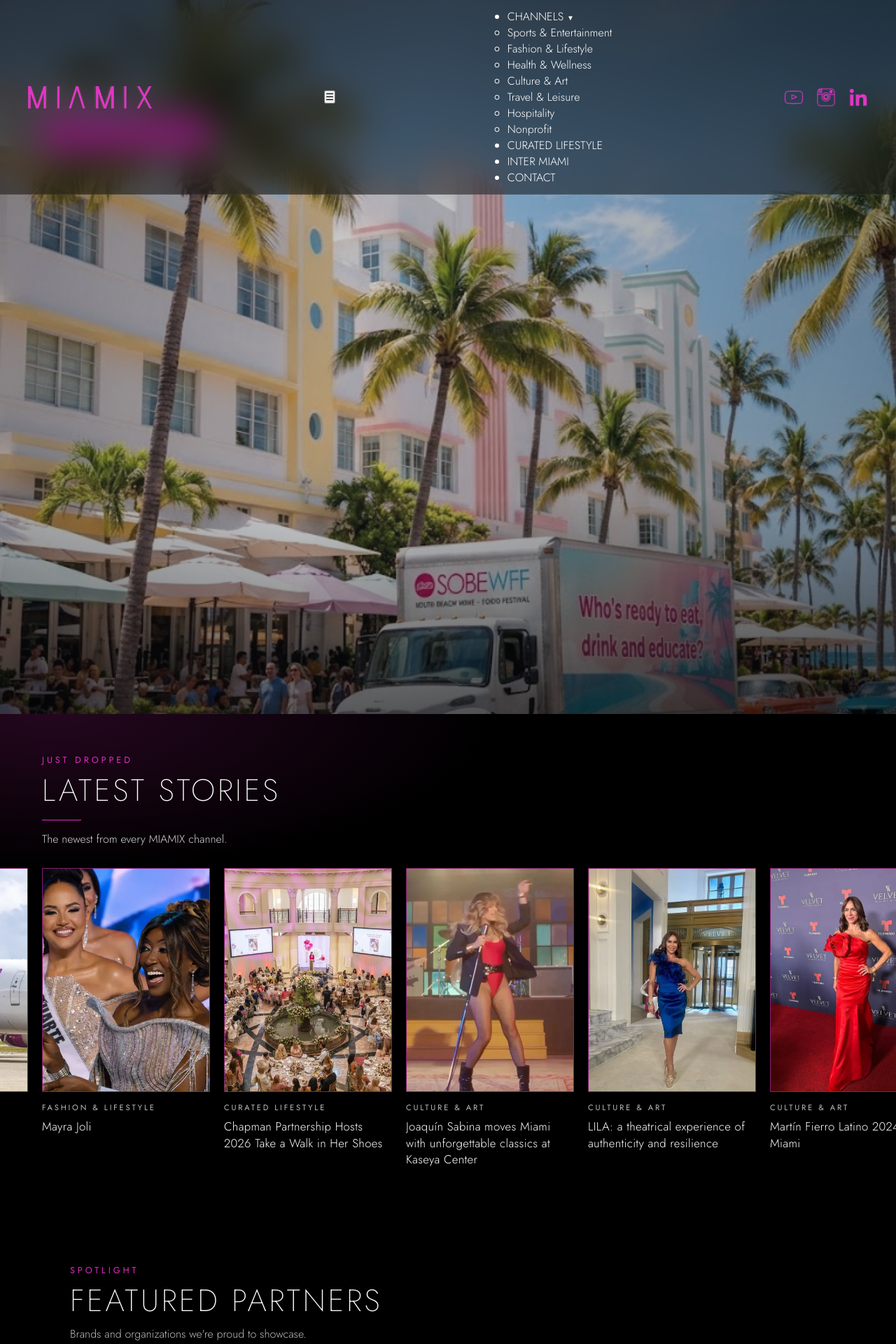
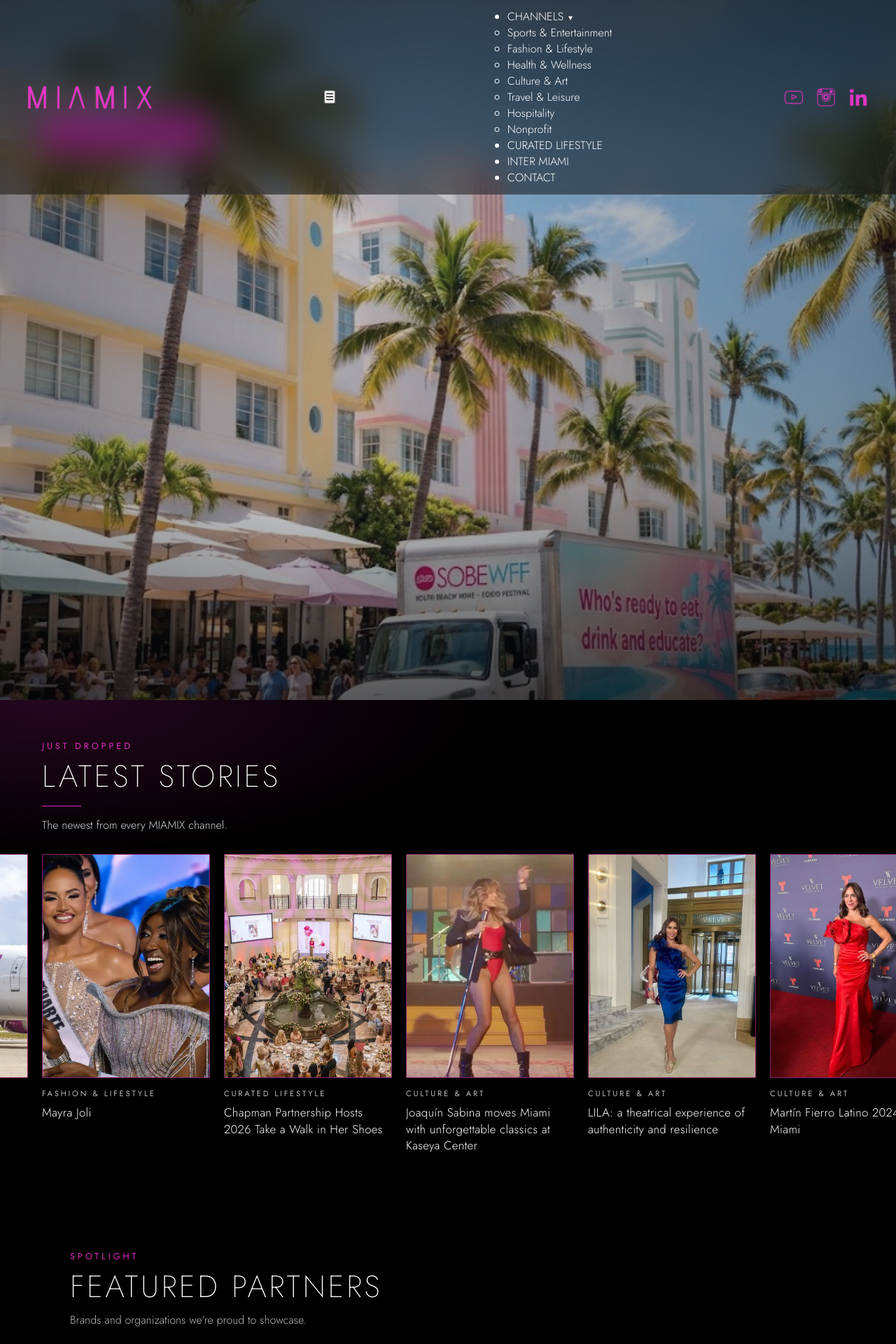
Before and after one commit to MIAMIX-io/MIAMIX.VIP-Site, a Jekyll site: the page built from index.html, in a window 1280 px wide. Shown: the top 1920 px of the page at 70% size. Built offline with Jekyll 4.4.1, drawn with Linux system fonts in a browser that asks for light colours.

Commit message:
Update home.css

```diff
--- a/assets/css/home.css
+++ b/assets/css/home.css
@@ -6,7 +6,7 @@
 /* --- HERO --- */
 .hero {
     position: relative; isolation: isolate; overflow: hidden;
-    height: auto; min-height: 100vh; min-height: calc(100lvh + 120px);   /* extends under the toolbar */
+    height: auto; min-height: 100vh; min-height: calc(100lvh + 100px);   /* extends under the toolbar */
     justify-content: flex-start; padding: 120px 60px 64px;  /* text starts near the top */
     background: var(--hero-image) center / cover no-repeat, #000;
 }
```
